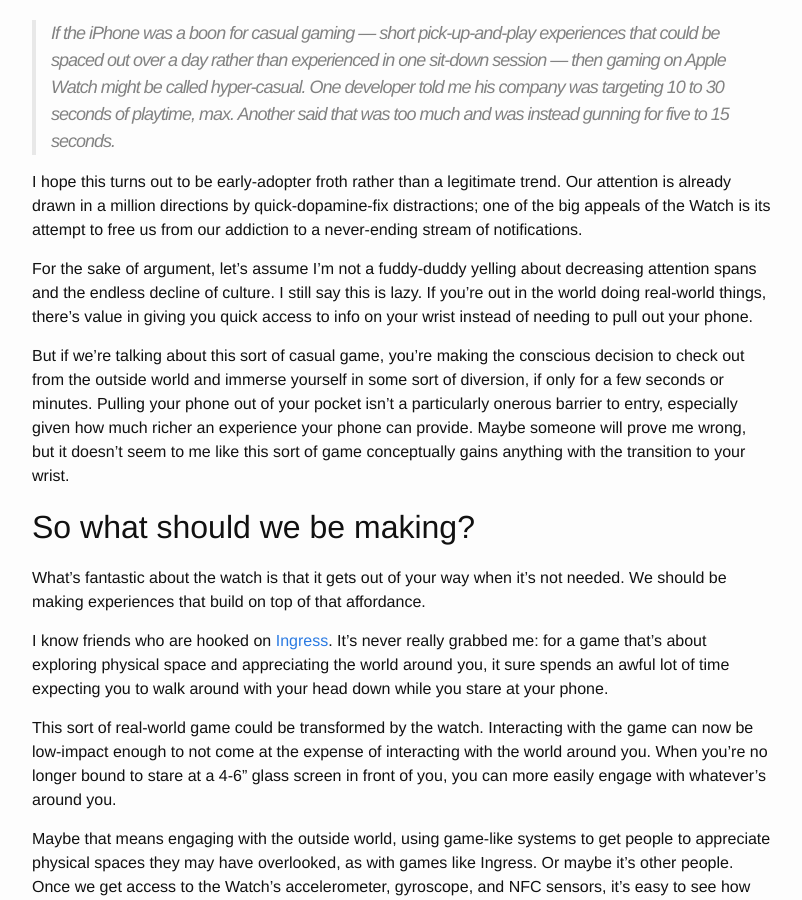
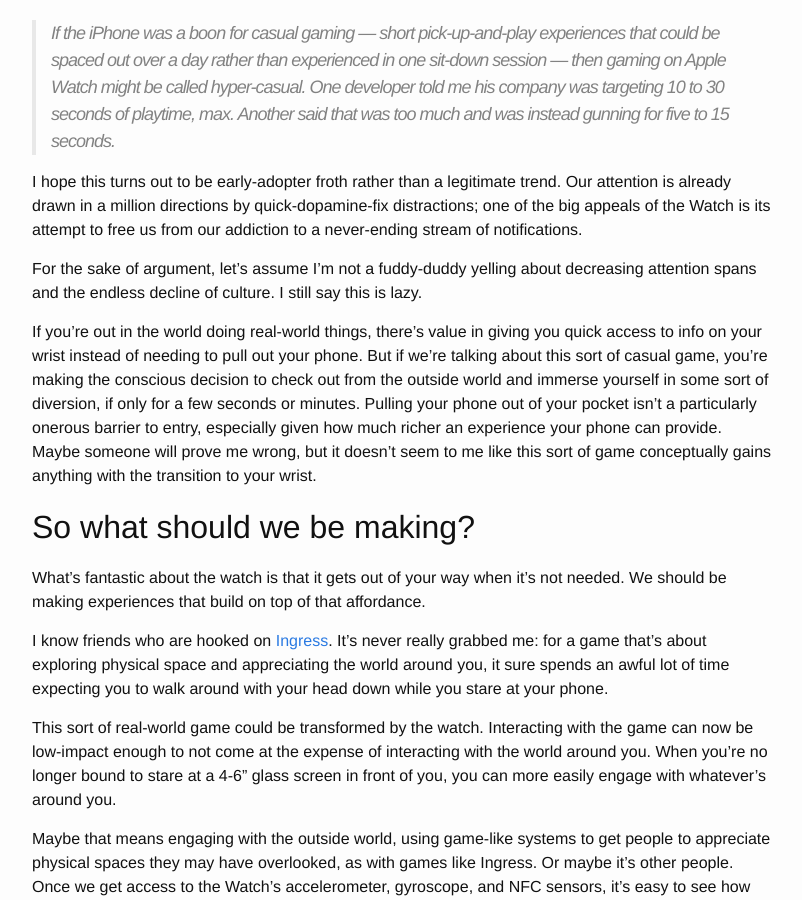
Before and after one commit to lazerwalker/blog, a Jekyll site: the page built from _posts/2015-04-10-what-should-games-on-the-apple-watch-look-like.markdown, in a window 1280 px wide and 900 px high, scrolled down 478 px. Shown: the whole window, without its empty margins (238-1040 px from the left). Built offline with Jekyll 4.4.1, drawn with Linux system fonts in a browser that asks for light colours.

```diff
--- a/_posts/2015-04-10-what-should-games-on-the-apple-watch-look-like.markdown
+++ b/_posts/2015-04-10-what-should-games-on-the-apple-watch-look-like.markdown
@@ -21,9 +21,9 @@ It seems like a clear pattern is developing:
 
 I hope this turns out to be early-adopter froth rather than a legitimate trend. Our attention is already drawn in a million directions by quick-dopamine-fix distractions; one of the big appeals of the Watch is its attempt to free us from our addiction to a never-ending stream of notifications.
 
-For the sake of argument, let's assume I'm not a fuddy-duddy yelling about decreasing attention spans and the endless decline of culture. I still say this is lazy. If you're out in the world doing real-world things, there's value in giving you quick access to info on your wrist instead of needing to pull out your phone.
+For the sake of argument, let's assume I'm not a fuddy-duddy yelling about decreasing attention spans and the endless decline of culture. I still say this is lazy.
 
-But if we're talking about this sort of casual game, you're making the conscious decision to check out from the outside world and immerse yourself in some sort of diversion, if only for a few seconds or minutes. Pulling your phone out of your pocket isn't a particularly onerous barrier to entry, especially given how much richer an experience your phone can provide. Maybe someone will prove me wrong, but it doesn't seem to me like this sort of game conceptually gains anything with the transition to your wrist.
+If you're out in the world doing real-world things, there's value in giving you quick access to info on your wrist instead of needing to pull out your phone. But if we're talking about this sort of casual game, you're making the conscious decision to check out from the outside world and immerse yourself in some sort of diversion, if only for a few seconds or minutes. Pulling your phone out of your pocket isn't a particularly onerous barrier to entry, especially given how much richer an experience your phone can provide. Maybe someone will prove me wrong, but it doesn't seem to me like this sort of game conceptually gains anything with the transition to your wrist.
 
 
 ## So what should we be making?
```
